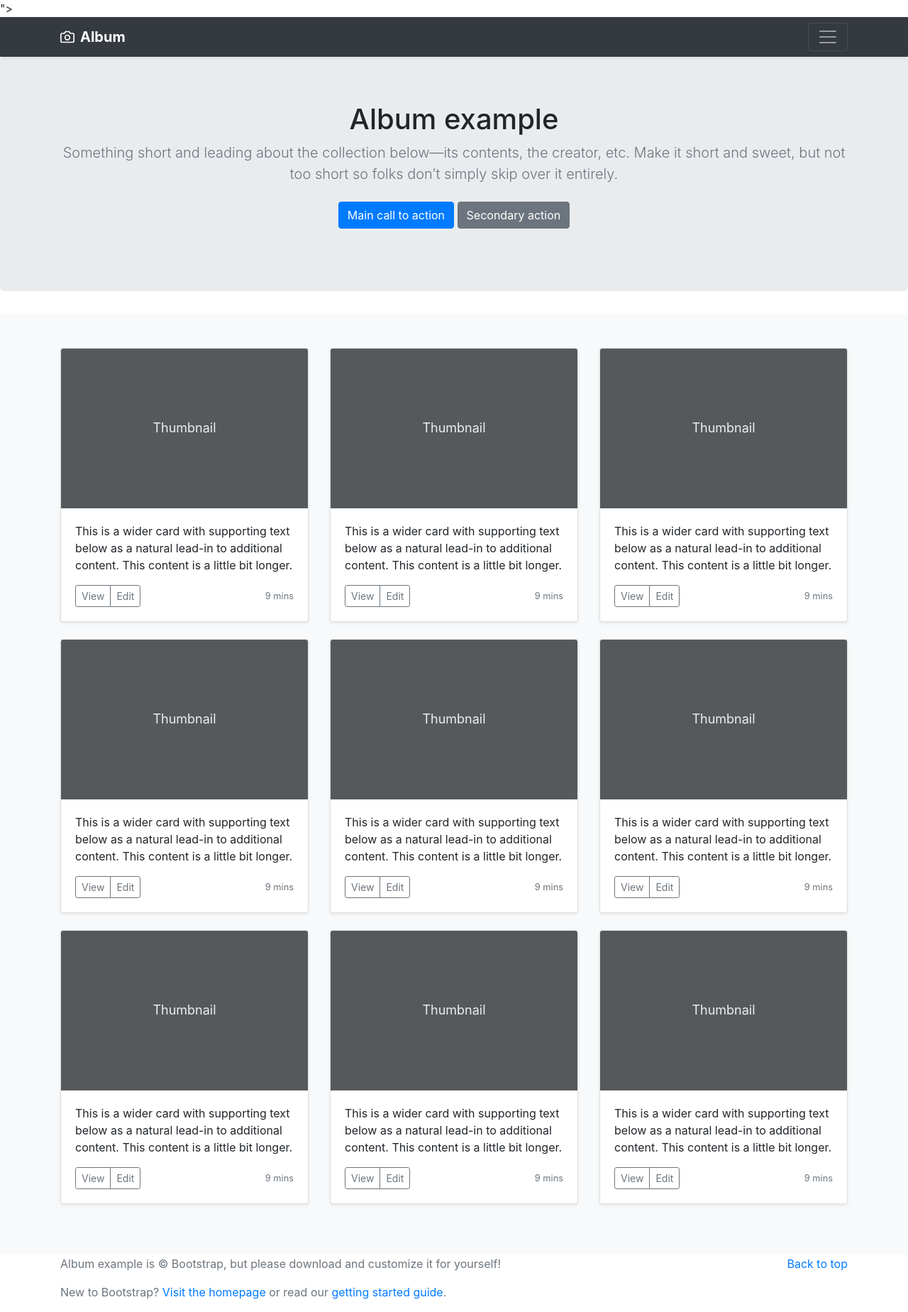
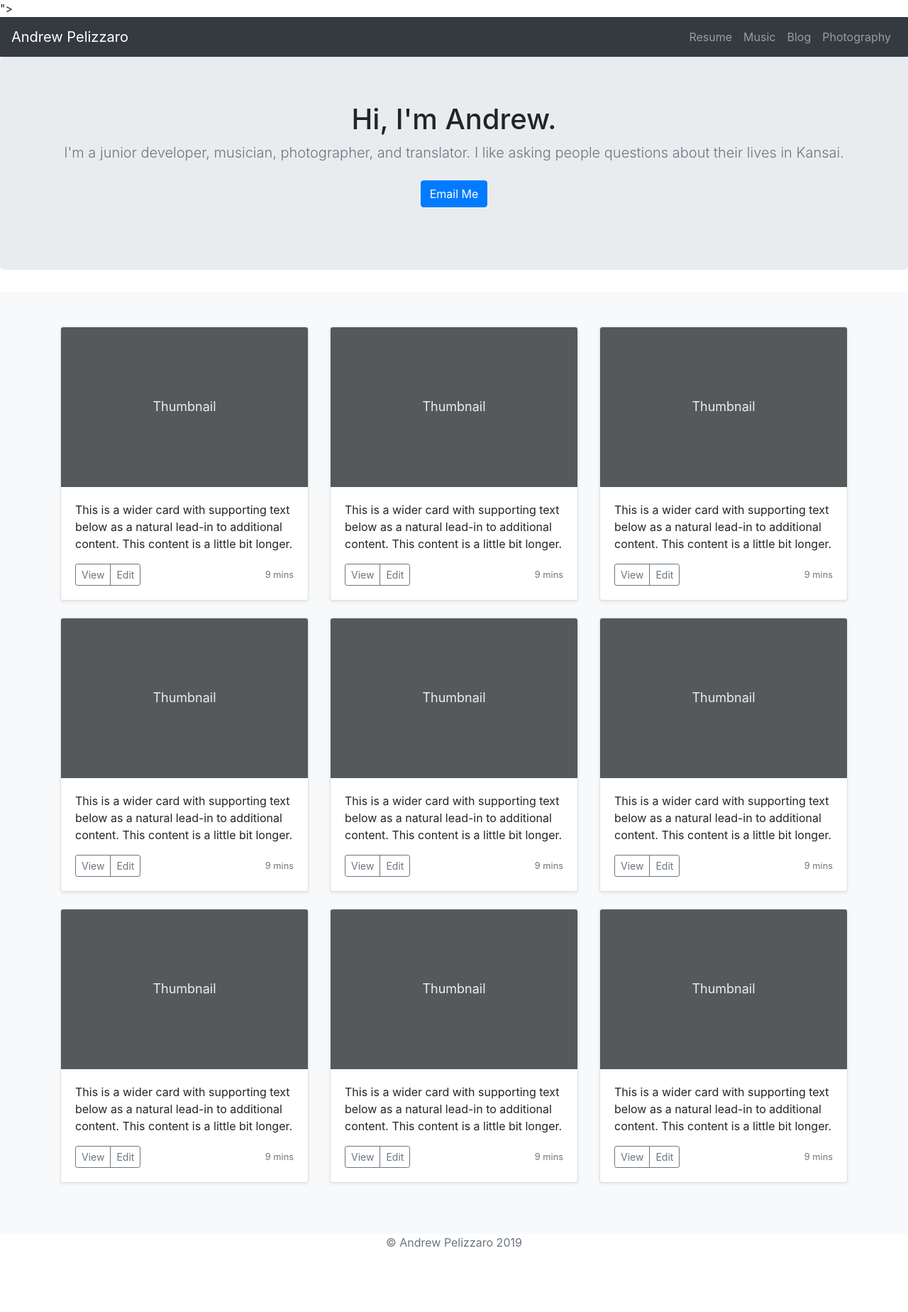
Before and after one commit to nicepalpal/portfolio-project, a Django app: page / in a window 1280 px wide. Shown: the whole page at 71% size. After the commit the page ends 1757 px from the top, so only its background shows below. Run offline with Django 3.2, Linux system fonts and the light colour scheme; some libraries are stand-ins or nearby versions.

Commit message:
updated Bootstrap CSS and added text

```diff
--- a/jobs/templates/jobs/home.html
+++ b/jobs/templates/jobs/home.html
@@ -29,50 +29,34 @@
           font-size: 3.5rem;
         }
       }
-    </style>
+      </style>
   </head>
   <body>
     <header>
-  <div class="collapse bg-dark" id="navbarHeader">
-    <div class="container">
-      <div class="row">
-        <div class="col-sm-8 col-md-7 py-4">
-          <h4 class="text-white">About</h4>
-          <p class="text-muted">Add some information about the album below, the author, or any other background context. Make it a few sentences long so folks can pick up some informative tidbits. Then, link them off to some social networking sites or contact information.</p>
+      <nav class="navbar navbar-expand-lg navbar-dark bg-dark">
+        <a class="navbar-brand" href="#">Andrew Pelizzaro</a>
+        <button class="navbar-toggler" type="button" data-toggle="collapse" data-target="#navbarNavAltMarkup" aria-controls="navbarNavAltMarkup" aria-expanded="false" aria-label="Toggle navigation">
+          <span class="navbar-toggler-icon"></span>
+        </button>
+        <div class="collapse navbar-collapse" id="navbarNavAltMarkup">
+          <div class="navbar-nav ml-auto">
+            <a class="nav-item nav-link" href="#">Resume</a>
+            <a class="nav-item nav-link" href="#">Music</a>
+            <a class="nav-item nav-link" href="#">Blog</a>
+            <a class="nav-item nav-link" href="#">Photography</a>
+          </div>
         </div>
-        <div class="col-sm-4 offset-md-1 py-4">
-          <h4 class="text-white">Contact</h4>
-          <ul class="list-unstyled">
-            <li><a href="#" class="text-white">Follow on Twitter</a></li>
-            <li><a href="#" class="text-white">Like on Facebook</a></li>
-            <li><a href="#" class="text-white">Email me</a></li>
-          </ul>
-        </div>
-      </div>
-    </div>
-  </div>
-  <div class="navbar navbar-dark bg-dark shadow-sm">
-    <div class="container d-flex justify-content-between">
-      <a href="#" class="navbar-brand d-flex align-items-center">
-        <svg xmlns="http://www.w3.org/2000/svg" width="20" height="20" fill="none" stroke="currentColor" stroke-linecap="round" stroke-linejoin="round" stroke-width="2" aria-hidden="true" class="mr-2" viewBox="0 0 24 24" focusable="false"><path d="M23 19a2 2 0 0 1-2 2H3a2 2 0 0 1-2-2V8a2 2 0 0 1 2-2h4l2-3h6l2 3h4a2 2 0 0 1 2 2z"/><circle cx="12" cy="13" r="4"/></svg>
-        <strong>Album</strong>
-      </a>
-      <button class="navbar-toggler" type="button" data-toggle="collapse" data-target="#navbarHeader" aria-controls="navbarHeader" aria-expanded="false" aria-label="Toggle navigation">
-        <span class="navbar-toggler-icon"></span>
-      </button>
-    </div>
-  </div>
-</header>
+      </nav>
+    </header>
 
 <main role="main">
 
   <section class="jumbotron text-center">
     <div class="container">
-      <h1 class="jumbotron-heading">Album example</h1>
-      <p class="lead text-muted">Something short and leading about the collection below—its contents, the creator, etc. Make it short and sweet, but not too short so folks don’t simply skip over it entirely.</p>
+      <h1 class="jumbotron-heading">Hi, I'm Andrew.</h1>
+      <p class="lead text-muted">I'm a junior developer, musician, photographer, and translator. I like asking people questions about their lives in Kansai.</p>
       <p>
-        <a href="#" class="btn btn-primary my-2">Main call to action</a>
-        <a href="#" class="btn btn-secondary my-2">Secondary action</a>
+        <a href="mailto:andrewvpelizzaro@gmail.com" class="btn btn-primary my-2">Email Me</a>
       </p>
     </div>
   </section>
@@ -225,12 +209,8 @@
 </main>
 
 <footer class="text-muted">
-  <div class="container">
-    <p class="float-right">
-      <a href="#">Back to top</a>
-    </p>
-    <p>Album example is &copy; Bootstrap, but please download and customize it for yourself!</p>
-    <p>New to Bootstrap? <a href="https://getbootstrap.com/">Visit the homepage</a> or read our <a href="/docs/4.3/getting-started/introduction/">getting started guide</a>.</p>
+  <div class="container text-center">
+    <p>&copy; Andrew Pelizzaro {% now "Y" %}</p>
   </div>
 </footer>
 <script src="https://code.jquery.com/jquery-3.3.1.slim.min.js" integrity="sha384-q8i/X+965DzO0rT7abK41JStQIAqVgRVzpbzo5smXKp4YfRvH+8abtTE1Pi6jizo" crossorigin="anonymous"></script>
```
